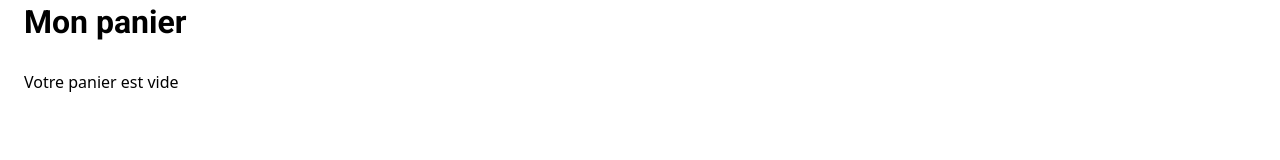
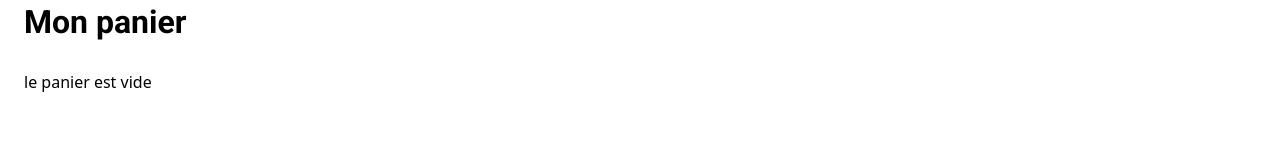
Before and after one commit to aurelienachard/ecommerce_cafthe, a React (Vite) app in the folder front-end/: page /panier in a window 1280 px wide. Shown: the part 124-284 px from the top of the page. Built offline with nearby package versions, Linux system fonts and the light colour scheme.

Commit message:
feat: ajout de la fonction handlesubmit pour rediriger vers la page paiement de stripe

```diff
--- a/front-end/src/components/panier.jsx
+++ b/front-end/src/components/panier.jsx
@@ -16,16 +16,22 @@ const Panier = () => {
     const handleSubmit = (event) => {
         event.preventDefault()
 
-        axios.post('http://localhost:3001/create-checkout-session', {
+        const cart = panier // on recupere les donnees du panier et on stocke dans une variable
+
+        axios.post('http://localhost:3001/create-checkout-session', {cart}, {
             headers: {
                 'Content-type' : 'application/json'
             }
         })
         .then((response) => {
-            console.log(response)
+            // on redirige vers la page stripe
+            if (response.data.url) { // si on a une reponse, on redirige vers cette url
+                // obtenir l'adresse de la page actuelle (URL) et pour rediriger le navigateur vers une nouvelle page
+                window.location.href = response.data.url;
+            }
         })
         .catch((error) => {
-            console.log(error)
+            console.log("URL de redirection non trouvée dans la réponse", error)
         })
     }
 
@@ -77,12 +83,13 @@ const Panier = () => {
     return (
         <div className="min-h-screen p-[24px]">
             <h1 className="font-bold font-[roboto] text-[32px] mb-[24px]">Mon panier</h1>
-
+                <div>
                     {panier.length === 0 ? (
-                <p>Votre panier est vide</p>
+                            <>
+                                <p>le panier est vide</p>
+                            </>
                         ) : (
                             <>
-                    <div>
                                 <form onSubmit={handleSubmit}>
                                     {panier.map(item =>
                                         <div key={item.id} className="flex justify-between items-center border p-[16px]">
@@ -97,16 +104,12 @@ const Panier = () => {
                                             <button type="button" className="bg-red-400 text-white py-[12px] px-[16px]" onClick={() => supprimerArticle(item.id)}>Supprimer</button>
                                         </div>
                                     )}
-                        </form>
-                    </div>
 
                                     <div className="mt-[20px]">
                                         <div className="flex">
                                             <p>Cout total : {calculerPrixTotal()}€</p>
                                         </div>
                                     </div>
-
-                    {/* debut de verification du token */}
 
                                     {token ? (
                                         <>
@@ -124,10 +127,11 @@ const Panier = () => {
                                             <button onClick={redirectPage} className="bg-green-principale text-white py-[12px] px-[16px]  mr-[20px]">Retourner vers les courses</button>
                                         </>
                                     )}
-
-                    {/* fin de verification du token */}
+                                </form>
                             </>
                     )}
+
+                </div>
         </div>
     )
 }
```
Lines whose indentation alone changed are shown as unchanged.
